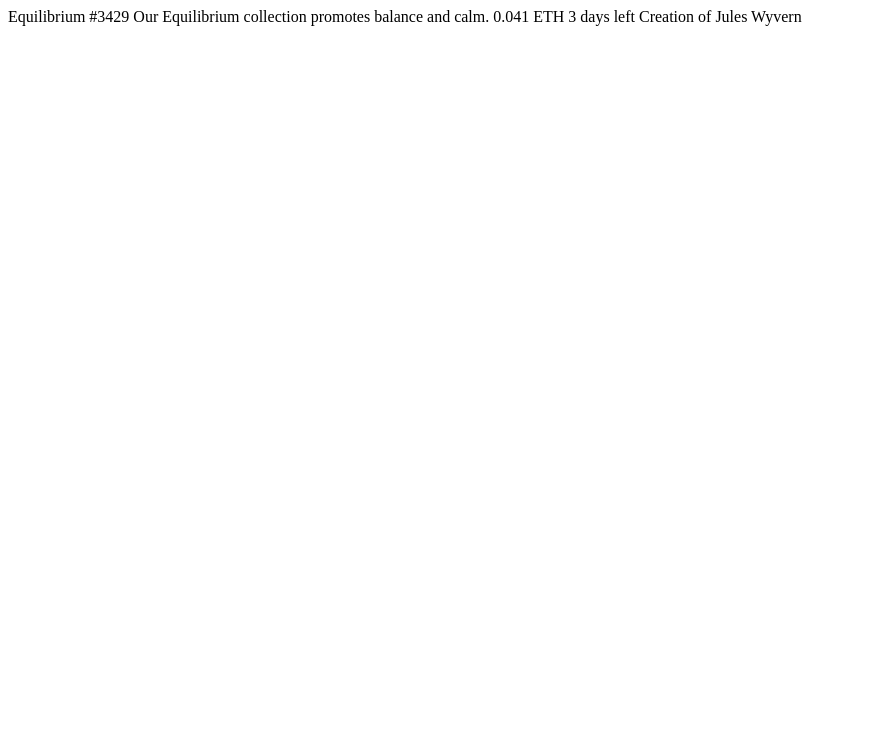
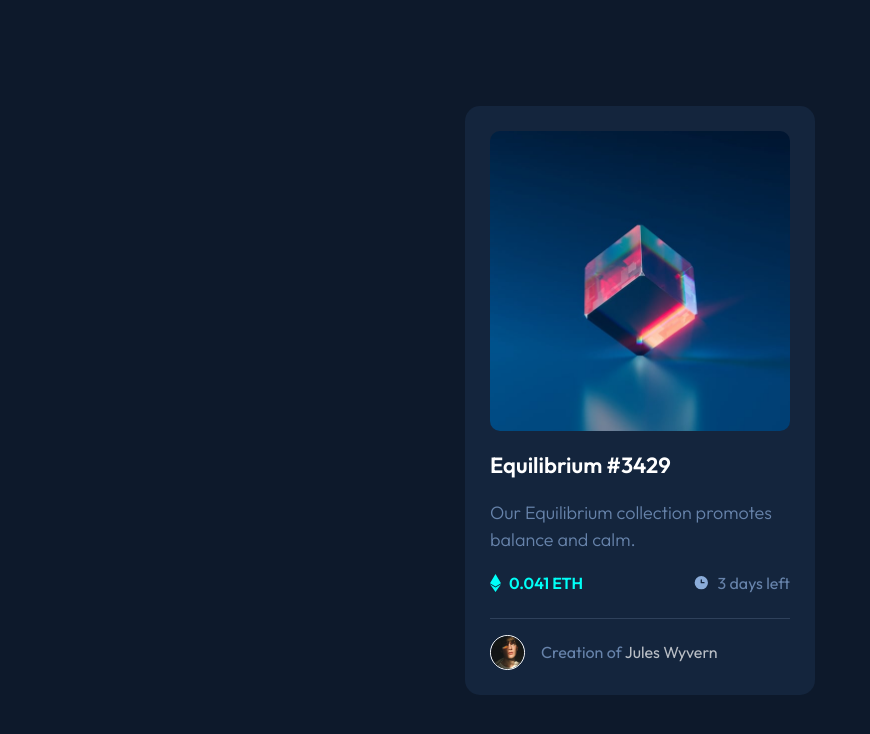
Before and after one commit to EsauProgramando/Card, a plain HTML site: page index.html in a window 1280 px wide. Shown: the whole page, without its empty margins (0-870 px from the left). Drawn offline with Linux system fonts and the light colour scheme.

Commit message:
Ejercio terminado

```diff
--- a/index.html
+++ b/index.html
@@ -5,22 +5,44 @@
   <meta charset="UTF-8">
   <meta name="viewport" content="width=device-width, initial-scale=1.0">
   <link rel="icon" type="image/png" sizes="32x32" href="./images/favicon-32x32.png">
+  <link rel="preconnect" href="https://fonts.googleapis.com">
+  <link rel="preconnect" href="https://fonts.gstatic.com" crossorigin>
+  <link href="https://fonts.googleapis.com/css2?family=Outfit:wght@300;400;600&display=swap" rel="stylesheet">
+  <link rel="stylesheet" href="./styles.css">
   <title>Frontend Mentor | NFT preview card component</title>
-  </style>
 </head>
 
 <body>
+  <main>
+    <article class="card_container">
 
-  Equilibrium #3429
+      <img src="./images/image-equilibrium.jpg" alt="Imagen del card" class="card_img" />
 
-  Our Equilibrium collection promotes balance and calm.
+      <h2 class="card_title">Equilibrium #3429</h2>
 
-  0.041 ETH
-  3 days left
+      <div class="card_body">
+        <p class="card_body-p">Our Equilibrium collection promotes balance and calm.</p>
 
-  Creation of Jules Wyvern
+        <div class="card_body-data">
 
+          <div class="card_body-data_info price">
+            <img src="./images/icon-ethereum.svg" alt="Icono Ethereum">
+            <span>0.041 ETH</span>
+          </div>
 
+          <div class="card_body-data_info time">
+            <img src="./images/icon-clock.svg" alt="Icono Clock">
+            <span>3 days left</span>
+          </div>
+
+        </div>
+      </div>
+      <div class="card_footer">
+        <img src="./images/image-avatar.png" alt="Imagen Perfil">
+        <p>Creation of <span>Jules Wyvern</span></p>
+      </div>
+    </article>
+  </main>
 </body>
 
 </html>
--- /dev/null
+++ b/styles.css
@@ -0,0 +1,114 @@
+:root {
+  --soft-blue: hsl(215, 51%, 70%);
+  --cyan: hsl(178, 100%, 50%);
+  --very-dark-blue-main: hsl(217, 54%, 11%);
+  --very-dark-blue-card: hsl(216, 50%, 16%);
+  --very-dark-blue-line: hsl(215, 32%, 27%);
+  --white: hsl(0, 0%, 100%);
+
+  --font-size-p: 18px;
+}
+
+html {
+  box-sizing: border-box;
+}
+
+*,
+*::after,
+*::before {
+  box-sizing: inherit;
+  padding: 0;
+  margin: 0;
+}
+
+body {
+  font-family: "Outfit", sans-serif;
+  height: 100vh;
+}
+
+main {
+  height: 100%;
+  display: flex;
+  justify-content: center;
+  align-items: center;
+  background-color: var(--very-dark-blue-main);
+}
+
+.card_container {
+  padding: 25px;
+  width: 350px;
+  background-color: var(--very-dark-blue-card);
+  border-radius: 15px;
+}
+
+.card_img {
+  display: block;
+  width: 100%;
+  border-radius: 10px;
+}
+
+.card_title {
+  margin: 20px 0;
+  color: var(--white);
+  font-size: 22px;
+  font-weight: 600;
+}
+
+.card_body {
+  margin-bottom: 25px;
+}
+
+.card_body-p {
+  color: var(--soft-blue);
+  opacity: 0.7;
+  font-weight: 300;
+  line-height: 1.5;
+  margin-bottom: 20px;
+  font-size: var(--font-size-p);
+}
+
+.card_body-data {
+  display: flex;
+  justify-content: space-between;
+}
+
+.card_body-data_info {
+  display: flex;
+  align-items: center;
+  gap: 8px;
+}
+
+.card_body-data_info.price span {
+  color: var(--cyan);
+  font-weight: 600;
+}
+
+.card_body-data_info.time span {
+  color: var(--soft-blue);
+  opacity: 0.7;
+}
+
+.card_footer {
+  padding-top: 16px;
+  border-top: 1px solid var(--very-dark-blue-line);
+  display: flex;
+  align-items: center;
+  gap: 1rem;
+}
+
+.card_footer img {
+  width: 35px;
+  border-radius: 50%;
+  border: 1px solid var(--white);
+}
+
+.card_footer p {
+  color: var(--soft-blue);
+  opacity: 0.7;
+  font-size: 16px;
+}
+
+.card_footer p span {
+  color: var(--white);
+  opacity: 1;
+}
```
